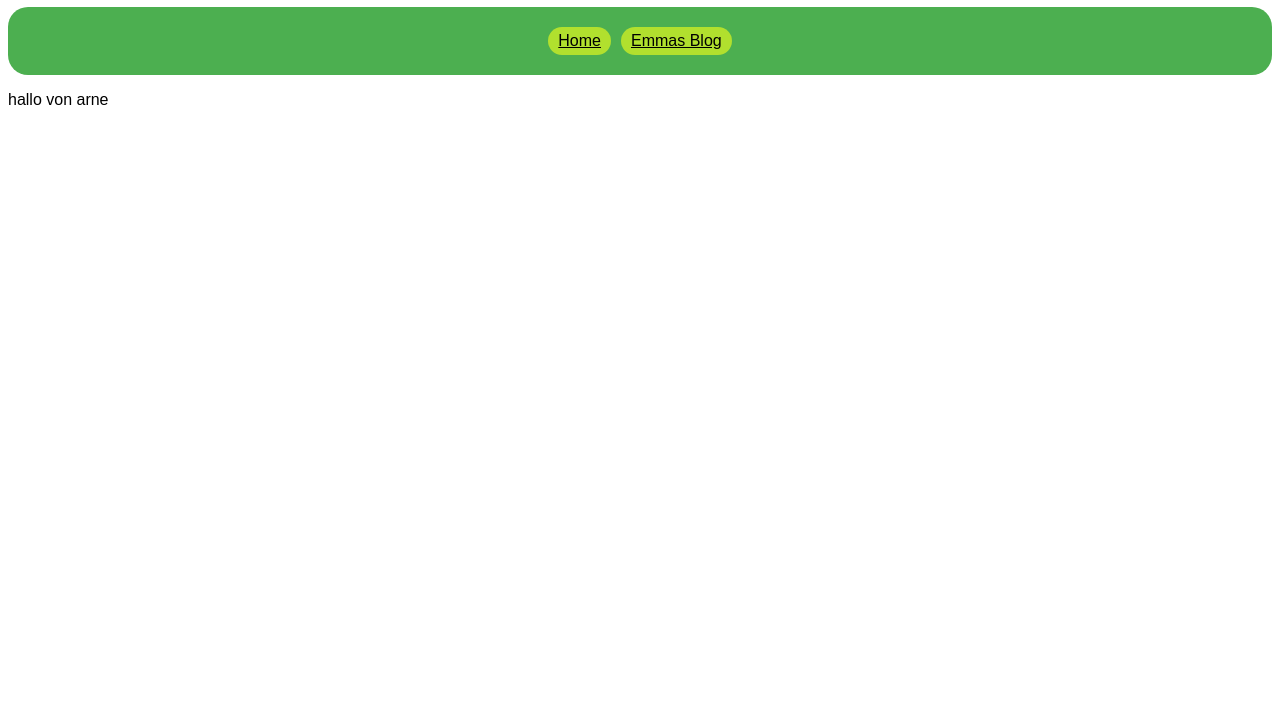
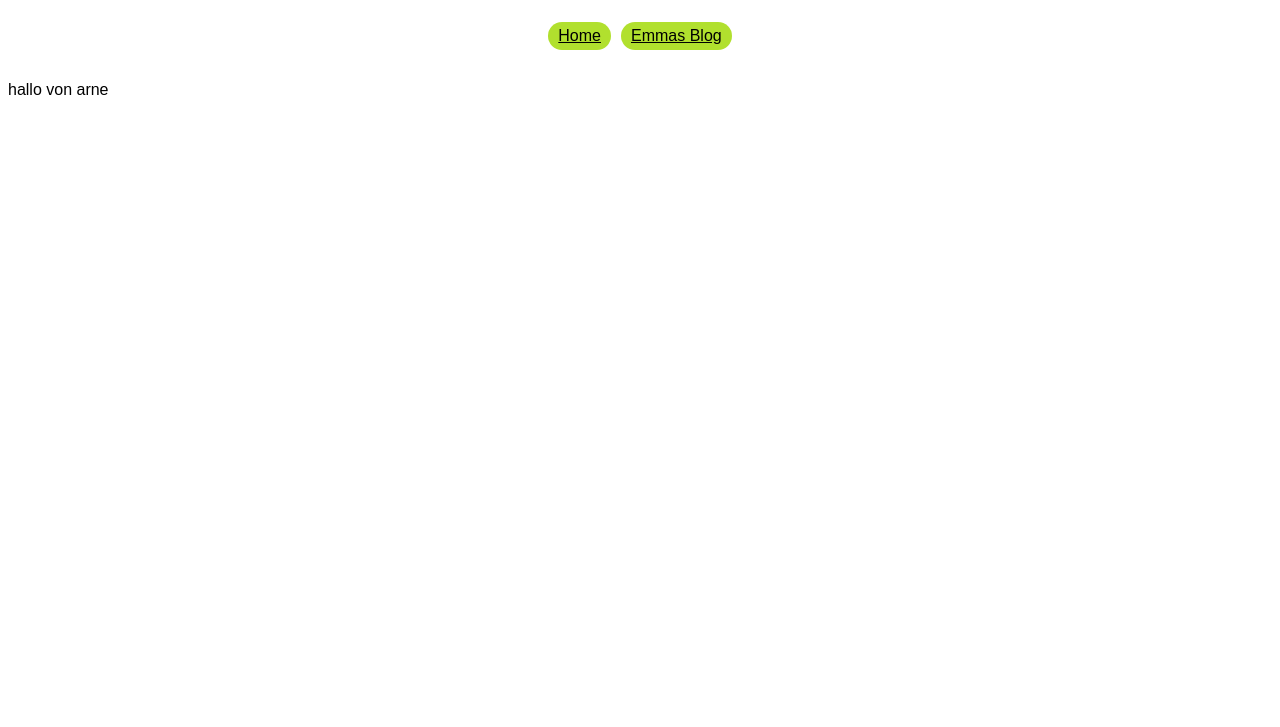
Before and after one commit to justEres/tschoepe-website, a plain HTML site: page index.html in a window 1280 px wide. Shown: the part 73-800 px from the top of the page. Drawn offline with Linux system fonts and the light colour scheme.

Commit message:
Update styles.css

```diff
--- a/styles.css
+++ b/styles.css
@@ -21,12 +21,10 @@ body{
 }
 
 .links{
-    background-color: #4CAF50; /* Green */
-    border: none;
-    border-radius: 20px;
-    color: white;
-    padding: 15px 32px;
-    text-align: center;
+    display: flex;
+    align-items: center;
+    justify-content: center;
+    padding: 10px;
     text-decoration: none;
 
 }
```
